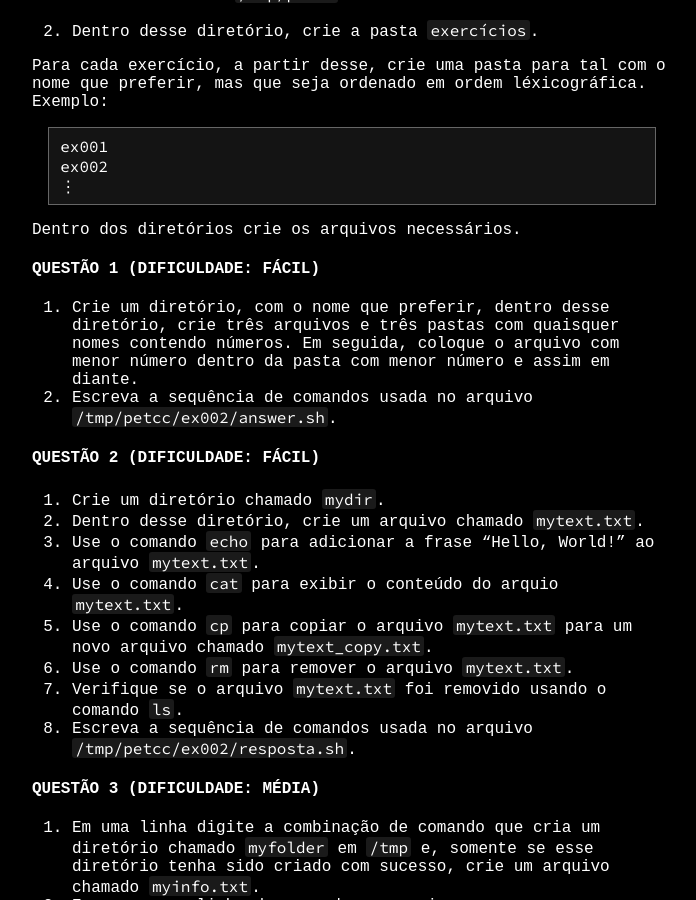
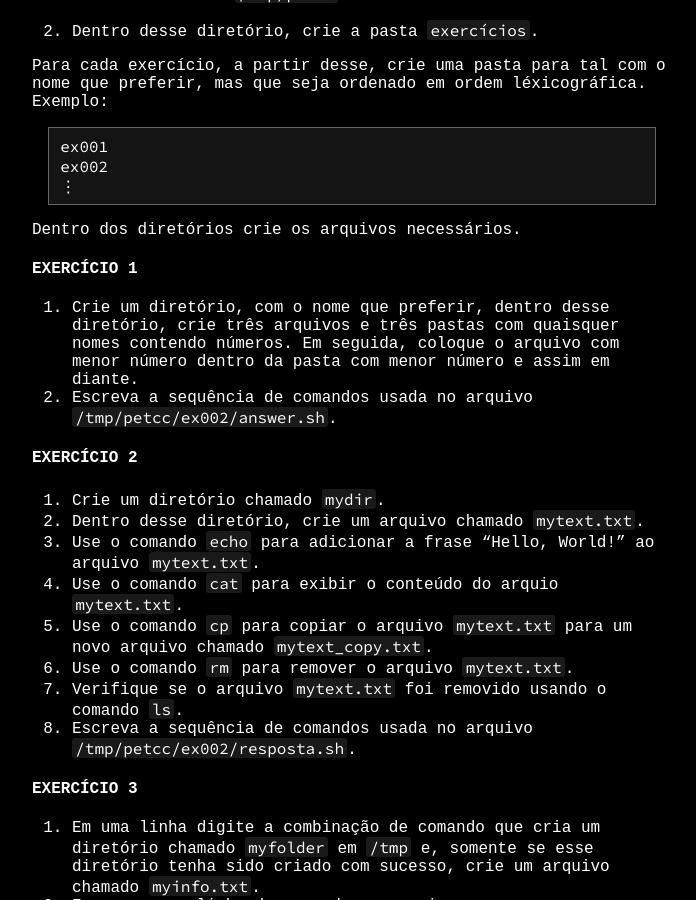
Before and after one commit to PETCC-UFRN/minicurso-linux-git, a Jekyll site: the page built from primeiroDia.md, in a window 1280 px wide and 900 px high, scrolled down 20479 px. Shown: the whole window, without its empty margins (288-984 px from the left). Built offline with Jekyll 4.4.1, drawn with Linux system fonts in a browser that asks for light colours; some of the changed text lies outside the part shown.

Commit message:
refactor(primeiro dia): cabeçalho dos exercícios

```diff
--- a/primeiroDia.md
+++ b/primeiroDia.md
@@ -454,7 +454,7 @@ Corresponde a:
             </tr>
             <tr>
                 <td><span style="color: brown;">4096</span></td>
-                <td>	O tamanho do arquivo em bytes</td>
+                <td> O tamanho do arquivo em bytes</td>
             </tr>
                <tr>
                 <td><span style="color: cyan;">user</span></td>
@@ -771,7 +771,7 @@ Qual a diferença entre `cat sabiá.txt` e `cat < sabiá.txt`?
 
 ### Exercícios de fixação
 
-#### Questão 1
+#### Exercício 1
 
  1. Para este curso, você precisa usar um shell Unix, como Bash, ZSH ou Fish. Para garantir que você está executando um shell adequado, tente o comando `echo $SHELL`. Se aparecer algo como `/bin/bash`, `/usr/bin/zsh` ou `usr/bin/fish`, significa que você está usando o programa certo.
  2. Crie um novo diretório chamado `petcc` em `/tmp`.
@@ -792,7 +792,7 @@ Qual a diferença entre `cat sabiá.txt` e `cat < sabiá.txt`?
 
  > Exercício retirado do curso `./missing-semester`
 
-#### Questão 2
+#### Exercício 2
 
 1. Use o comando `find` para listar todos os arquivos em `/var/log` que terminam com `.log`.
 2. Redirecione o output desse comando para um arquivo com nome de `logs_found.txt` em `/tmp/petcc`.
@@ -822,7 +822,7 @@ Qual a diferença entre `cat sabiá.txt` e `cat < sabiá.txt`?
 
 ### Exercícios Obrigatórios
 
-#### Questão 0 (Dificuldade: Fácil)
+#### Exercício 0
 
 1. Crie o diretório `/tmp/petcc`.
 
@@ -838,12 +838,12 @@ ex002
 
 Dentro dos diretórios crie os arquivos necessários.
 
-#### Questão 1 (Dificuldade: Fácil)
+#### Exercício 1
 
 1. Crie um diretório, com o nome que preferir, dentro desse diretório, crie três arquivos e três pastas com quaisquer nomes contendo números. Em seguida, coloque o arquivo com menor número dentro da pasta com menor número e assim em diante.
 2. Escreva a sequência de comandos usada no arquivo `/tmp/petcc/ex002/answer.sh`.
 
-#### Questão 2 (Dificuldade: Fácil)
+#### Exercício 2
 
 1. Crie um diretório chamado `mydir`.
 2. Dentro desse diretório, crie um arquivo chamado `mytext.txt`.
@@ -854,12 +854,12 @@ Dentro dos diretórios crie os arquivos necessários.
 7. Verifique se o arquivo `mytext.txt` foi removido usando o comando `ls`.
 8. Escreva a sequência de comandos usada no arquivo `/tmp/petcc/ex002/resposta.sh`.
 
-#### Questão 3 (Dificuldade: Média)
+#### Exercício 3
 
 1. Em uma linha digite a combinação de comando que cria um diretório chamado `myfolder` em `/tmp` e, somente se esse diretório tenha sido criado com sucesso, crie um arquivo chamado `myinfo.txt`.
 3. Escreva essa linha de comando no arquivo `/tmp/petcc/ex003/resposta.sh`
 
-#### Questão 4 (Dificuldade: Média)
+#### Exercício 4
 
 1. Use o comando `find` para listar todos os arquivos em `/usr/bin` que começam com `g`.
 2. Redirecione a saída desse comando para um arquivo chamado `g_files.txt` em `/tmp/mydir`.
@@ -867,7 +867,7 @@ Dentro dos diretórios crie os arquivos necessários.
 4. Redirecione a saída desse comando para um arquivo chamado `get_occurrences.txt` em `/tmp/petcc/ex004`.
 5. Digite a sequência de comandos usada no arquivo `/tmp/petcc/ex004/resposta.sh`
 
-#### Questão 5 (Dificuldade: Média)
+#### Exercício 5
 
 1. Copie os arquivos de todos os exercícios para o um diretório dentro de `/tmp/petcc/ex005`.
 2. Tente deletar o diretório que você criou com `rmdir`.
@@ -876,7 +876,7 @@ Dentro dos diretórios crie os arquivos necessários.
 4. Use o `echo` para redirecionar a resposta para o arquivo de texto chamado `/tmp/petcc/ex004/resposta.sh`.
 5. Delete o diretório que você criou inicialmente.
 
-#### Questão 6 (Dificuldade: Média)
+#### Exercício 6
 
 1. No diretório `/tmp/petcc`, crie um arquivo chamado `sys_info.sh`.
 2. Adicione o seguinte conteúdo ao arquivo `sys_info.sh`, uma linha de cada vez:
@@ -896,7 +896,7 @@ free -m
 7. Execute o script novamente para verificar se tudo está funcionando conforme esperado.
 8. Crie um link simbólico do arquivo `sys_info.sh` para o diretório `/usr/local/bin` e tente executá-lo de outro lugar apenas com `sys_info.sh`.
 
-#### Questão 7 (Dificuldade: Difícil)
+#### Exercício 7
 
 Em programas em C que envolvem muitos arquivos é comum querermos configurar nosso projeto de uma determinada maneira que fique fácil gerenciar multiplos arquivos. Entretanto, como você gosta de iniciar muitos projetos, você não quer precisar criar, repetidas vezes, arquivos que sempre vão estar no seu projeto. Por isso vamos criar um programa que automatize isso.
 
```
